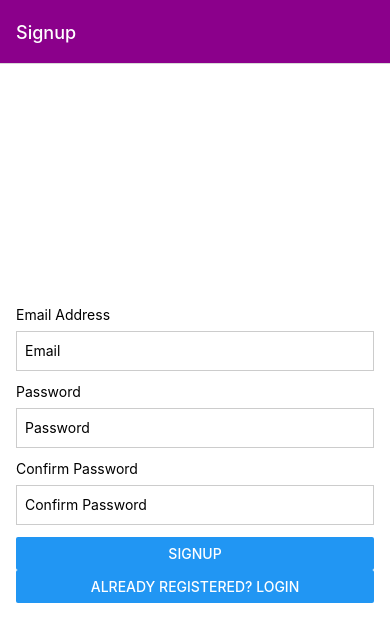
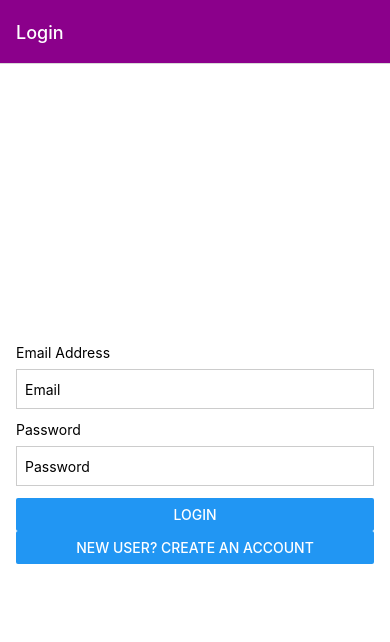
Before and after one commit to oiat11/summer2024, a React Native app: screen / in a window 390 px wide. Shown: the top 642 px of the page. Built offline with nearby package versions, Linux system fonts and the light colour scheme; no server answers.

Commit message:
added auth stack and use onAuthStateChanged in App.js

```diff
--- a/App.js
+++ b/App.js
@@ -1,10 +1,12 @@
-import React from 'react';
+import React, { useState, useEffect } from 'react';
 import { NavigationContainer } from '@react-navigation/native';
 import { createNativeStackNavigator } from '@react-navigation/native-stack';
 import Home from './Components/Home';
 import GoalDetails from './Components/GoalDetails';
 import Login from './Components/Login';
 import Signup from './Components/Signup';
+import { onAuthStateChanged } from 'firebase/auth';
+import { auth } from './Firebase/FirebaseSetup';
 
 const Stack = createNativeStackNavigator();
 
@@ -13,20 +15,44 @@ const commonScreenOptions = {
   headerTintColor: '#fff',
 };
 
+const AuthStack = (
+  <>
+    <Stack.Screen name="Login" component={Login} />
+    <Stack.Screen name="Signup" component={Signup} />
+  </>
+);
+
+const AppStack = (
+  <>
+    <Stack.Screen name="Home" component={Home} options={{ title: "All Goals" }} />
+    <Stack.Screen
+      name="Details"
+      component={GoalDetails}
+      options={({ route }) => ({
+        title: route.params.goalObj.text,
+      })}
+    />
+  </>
+);
+
 export default function App() {
+  const [isUserAuthenticated, setIsUserAuthenticated] = useState(false);
+
+  useEffect(() => {
+    onAuthStateChanged(auth,(user) => {
+      if (user) {
+        setIsUserAuthenticated(true);
+      }
+      else {
+        setIsUserAuthenticated(false);
+      }
+    })
+  }, []);
+
   return (
     <NavigationContainer>
-      <Stack.Navigator initialRouteName="Signup" screenOptions={commonScreenOptions}>
-        <Stack.Screen name="Home" component={Home} options={{title:"All Goals"}}/>
-        <Stack.Screen
-          name="Details"
-          component={GoalDetails}
-          options={({ route }) => ({
-            title: route.params.goalObj.text,
-          })}
-        />
-        <Stack.Screen name="Signup" component={Signup} />
-        <Stack.Screen name="Login" component={Login} />
+      <Stack.Navigator screenOptions={commonScreenOptions}>
+        {isUserAuthenticated ? AppStack : AuthStack}
       </Stack.Navigator>
     </NavigationContainer>
   );
```
